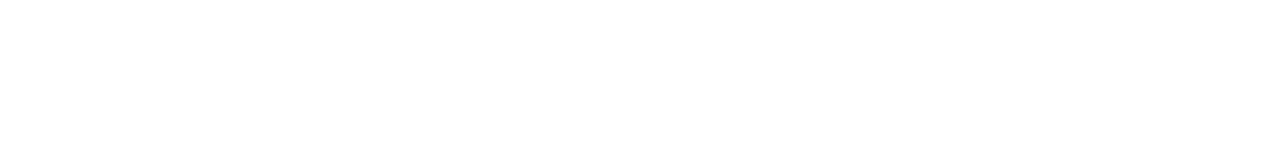
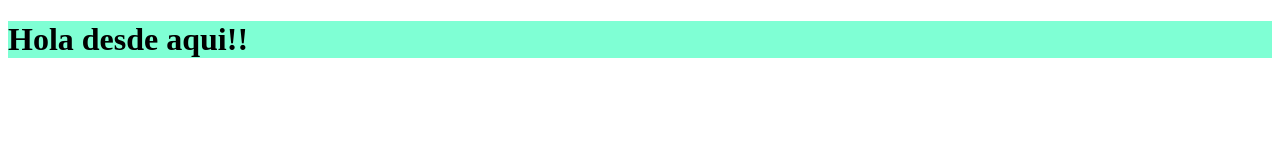
Before and after one commit to ljavierrodriguez/resolve-conflict-pm, a plain HTML site: page index.html in a window 1280 px wide. Drawn offline with Linux system fonts and the light colour scheme.

Commit message:
add hello

```diff
--- a/index.html
+++ b/index.html
@@ -8,6 +8,10 @@
     <link rel="stylesheet" href="style.css">
 </head>
 <body>
-
+    <div>
+        <h1>
+            Hola desde aqui!!
+        </h1>
+    </div>
 </body>
 </html>
--- a/style.css
+++ b/style.css
@@ -0,0 +1,3 @@
+div {
+    background-color: aquamarine;
+}
```
